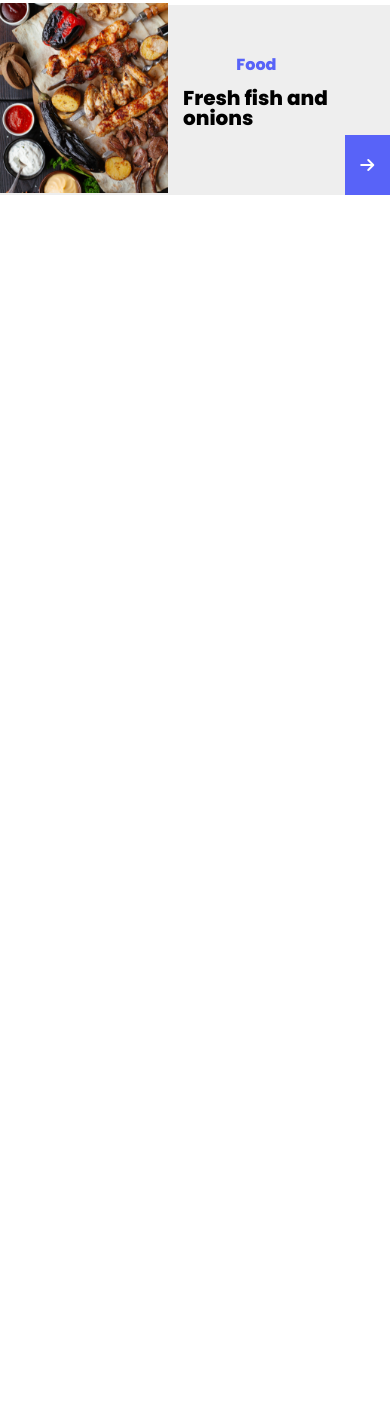
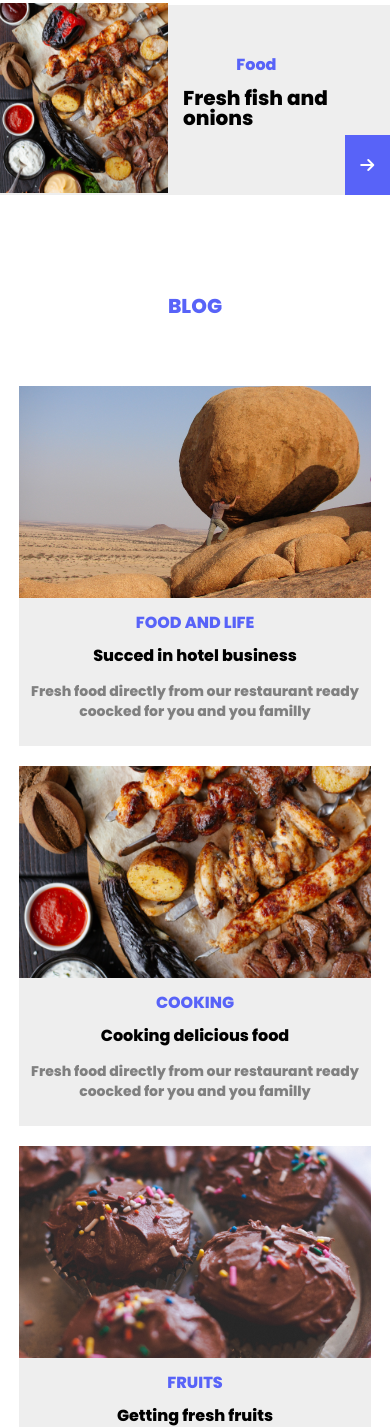
Before and after one commit to phhephhe/template, a plain HTML site: page index.html in a window 390 px wide. Shown: the part 4182-5609 px from the top of the page. Before the commit the page ends 4393 px from the top, so only its background shows below. Drawn offline with Linux system fonts and the light colour scheme.

Commit message:
added blog section with responsive

```diff
--- a/css/responsive.css
+++ b/css/responsive.css
@@ -131,3 +131,24 @@
     }
 }
 /* RESTAURANT */
+/* BLOG */
+@media(max-width:1056px){
+    .blog-block{
+        display: flex;
+        justify-content: space-around;
+    }
+}
+@media(max-width:703px){
+    .none{
+        display: none;
+    }
+    .blog-title{
+        display: flex;
+        justify-content: center;
+        font-size: 20px;
+        margin-bottom: 70px;
+    }
+}
+
+
+/* BLOG */
--- a/css/style.css
+++ b/css/style.css
@@ -310,9 +310,52 @@
     align-items: center;
     align-self: end;
 }
-.menuicon
-
-
-
 
 /* RESTAURANT */
+/* BLOG */
+.blog-wraper{
+    max-width: 1088px;
+    width: 100%;
+    margin: 0 auto;
+    margin-top: 85px;
+}
+.blog-block{
+    display: flex;
+    justify-content: space-between;
+    flex-wrap: wrap;
+}
+.blog{
+    max-width: 352px;
+    width: 100%;
+    height: 360px;
+    display: flex;
+    flex-direction: column;
+    justify-content: space-between;
+    align-items: center;
+    background-color: #eeeeee ;
+    margin-bottom: 20px;
+}
+.blog-title{
+    color: #5863F8 ;
+    font-size: 14px;
+}
+.blog-title2{
+    font-size: 42px;
+    max-width: 470px;
+    width: 100%;
+    line-height: 60px;
+    margin-bottom: 40px;
+    margin-top: 15px;
+}
+.blog-paragraph1{
+    color: #5863F8;
+}
+.blog-paragraph3{
+    color: gray;
+    margin-bottom: 25px;
+    text-align: center;
+    font-size: 14px;
+    line-height: 20px;
+}
+
+/* BLOG */
--- a/index.html
+++ b/index.html
@@ -12,7 +12,7 @@
     <link rel="stylesheet" href="css/style.css">
     <link rel="stylesheet" href="css/responsive.css">
     <title>Template</title>
-    <link rel="icon"  href="images/favcon.png">
+    <link rel="icon"  href="images/feather-favicon.png">
 </head>
 <body>
 
@@ -238,10 +238,60 @@
     </div>
 </section>
 
+<!-- Restaurant -->
+<!-- BLOG -->
+<section>
+    <div class="blog-wraper">
+        <h1 class="blog-title">BLOG</h1>
+        <h2 class="blog-title2 none">Read our newest blog
+            post right away</h2>
+        <div class="blog-block">
+            <div class="blog">
+                <img src="images/blog-photo.png" alt="blogphoto">
+                <p class="blog-paragraph1">FOOD AND LIFE</p>
+                <p>Succed in hotel business</p>
+                <p class="blog-paragraph3">Fresh food directly from our restaurant ready coocked for you and you familly</p>
+            </div>
+            <div class="blog">
+                <img src="images/blogphoto2.png" alt="blogphoto">
+                <p class="blog-paragraph1">COOKING</p>
+                <p>Cooking delicious food</p>
+                <p class="blog-paragraph3">Fresh food directly from our restaurant ready coocked for you and you familly</p>
+            </div>
+            <div class="blog">
+                <img src="images/blogphoto3.png" alt="blogphoto">
+                <p class="blog-paragraph1">FRUITS</p>
+                <p>Getting fresh fruits</p>
+                <p class="blog-paragraph3">Fresh food directly from our restaurant ready coocked for you and you familly</p>
+            </div>
+            <div class="blog none">
+                <img src="images/blogphoto3.png" alt="blogphoto">
+                <p class="blog-paragraph1">FRUITS</p>
+                <p>Getting fresh fruits</p>
+                <p class="blog-paragraph3">Fresh food directly from our restaurant ready coocked for you and you familly</p>
+            </div>
+            <div class="blog none">
+                <img src="images/blogphoto2.png" alt="blogphoto">
+                <p class="blog-paragraph1">COOKING</p>
+                <p>Cooking delicious food</p>
+                <p class="blog-paragraph3">Fresh food directly from our restaurant ready coocked for you and you familly</p>
+            </div>
+            <div class="blog none">
+                <img src="images/blog-photo.png" alt="blogphoto">
+                <p class="blog-paragraph1">FOOD AND LIFE</p>
+                <p>Succed in hotel business</p>
+                <p class="blog-paragraph3">Fresh food directly from our restaurant ready coocked for you and you familly</p>
+            </div>
+        </div>
+
+    </div>
+</section>
 
 
 
 
 
-<!-- Restaurant -->
+
+<!-- BLOG -->
+
 </html>
```
Also changed, not shown: images/blog-photo.png (added), images/blogphoto2.png (added), images/blogphoto3.png (added), images/favcon.png (deleted), images/feather-favicon.png (added), 2 other files.
